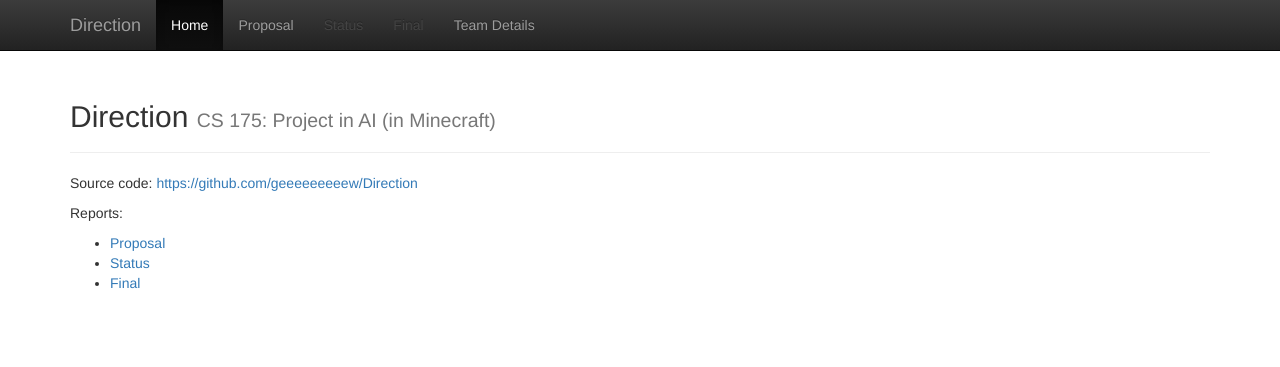
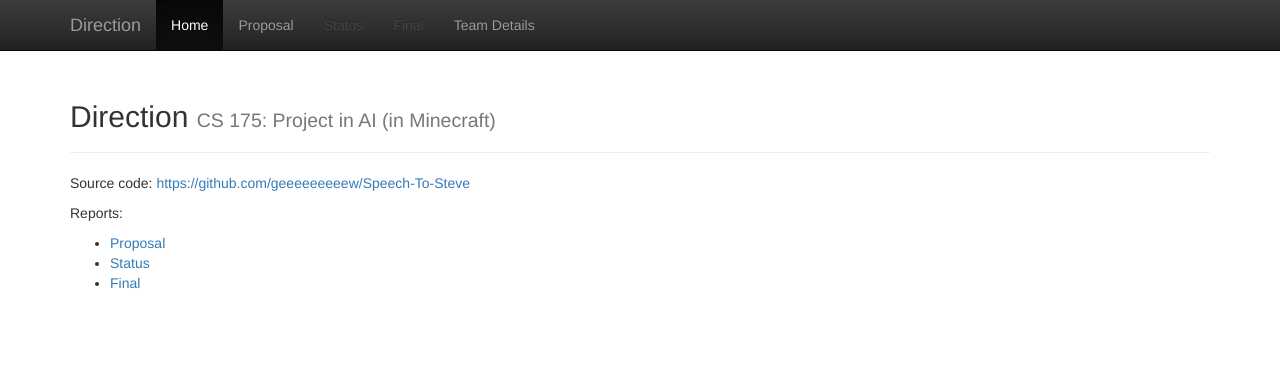
Before and after one commit to geeeeeeeeew/CS-175-Team-Direction-, a Jekyll site: the page built from docs/index.md, in a window 1280 px wide. Shown: the top 367 px of the page. Built offline with Jekyll 4.4.1, drawn with Linux system fonts in a browser that asks for light colours; some of the changed lines change nothing that is shown.

Commit message:
Update index.md

```diff
--- a/docs/index.md
+++ b/docs/index.md
@@ -3,7 +3,7 @@ layout: default
 title:  Home
 ---
 
-Source code: [https://github.com/geeeeeeeeew/Direction][quickref]
+Source code: [https://github.com/geeeeeeeeew/Speech-To-Steve][quickref]
 
 Reports:
 
@@ -11,4 +11,4 @@ Reports:
 - [Status](status.html)
 - [Final](final.html)
 
-[quickref]: https://github.com/geeeeeeeeew/Direction
+[quickref]: https://github.com/geeeeeeeeew/Speech-To-Steve
```
